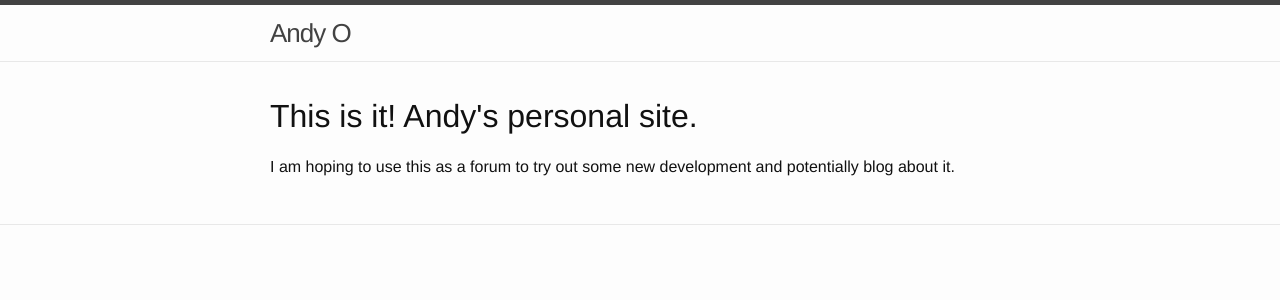
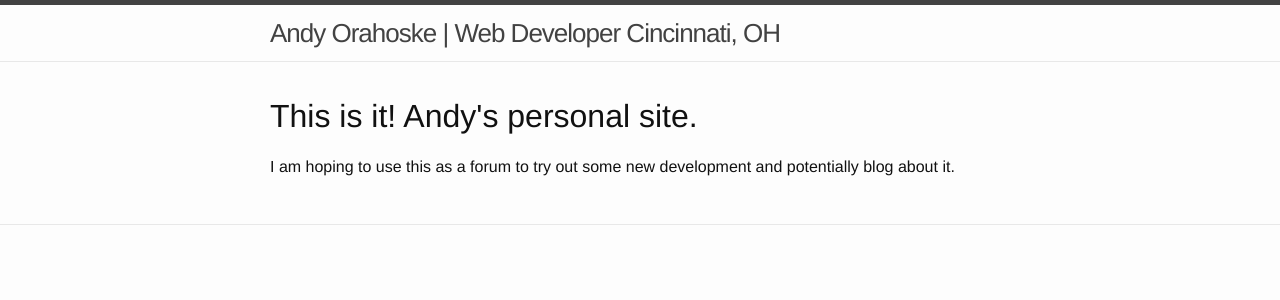
Before and after one commit to AO16/AO16.github.io, a Jekyll site: the page built from index.html, in a window 1280 px wide. Shown: the top 300 px of the page. Built offline with Jekyll 4.4.1, drawn with Linux system fonts in a browser that asks for light colours.

Commit message:
Updated the site title

```diff
--- a/_config.yml
+++ b/_config.yml
@@ -1,5 +1,5 @@
 # Site settings
-title: Andy O
+title: Andy Orahoske | Web Developer Cincinnati, OH
 email: orahoske.2@gmail.com
 description: > # this means to ignore newlines until "baseurl:"
   This is the personal site for Andrew Orahoske. I am a front end
```
